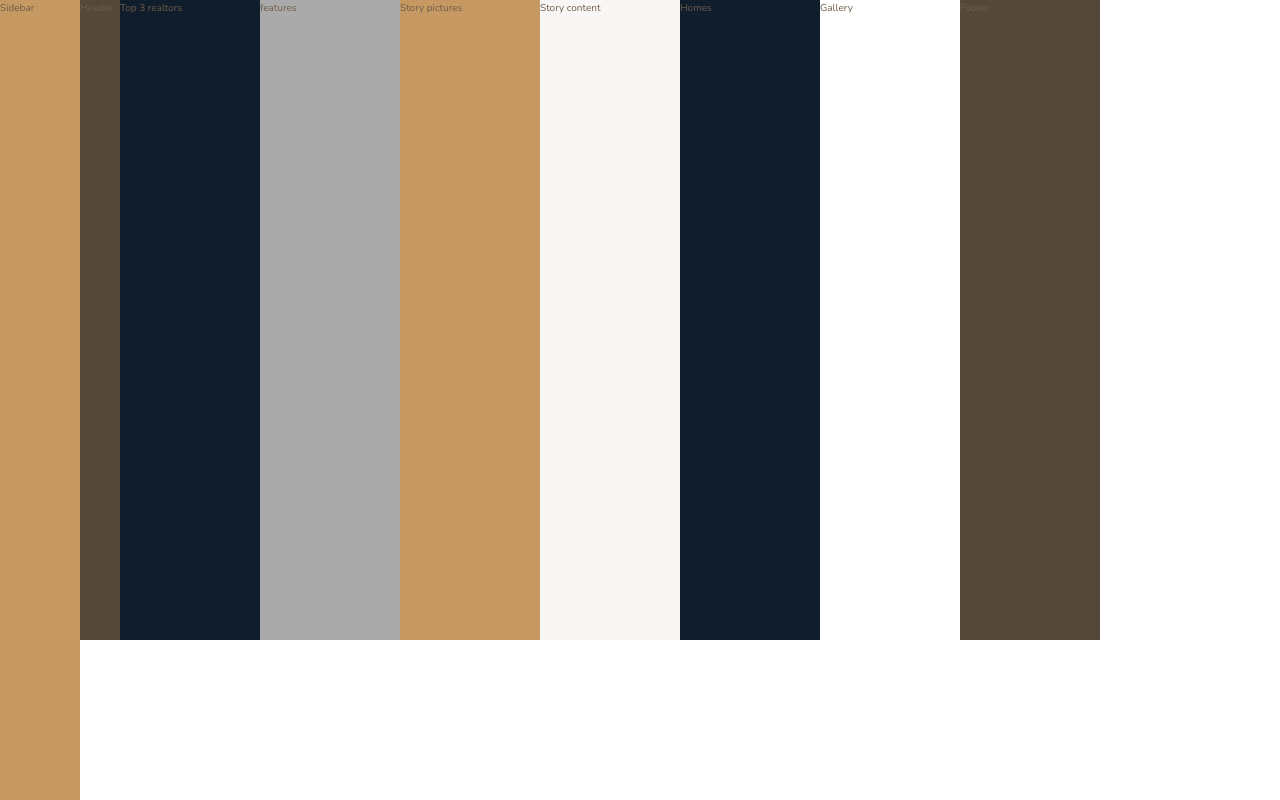
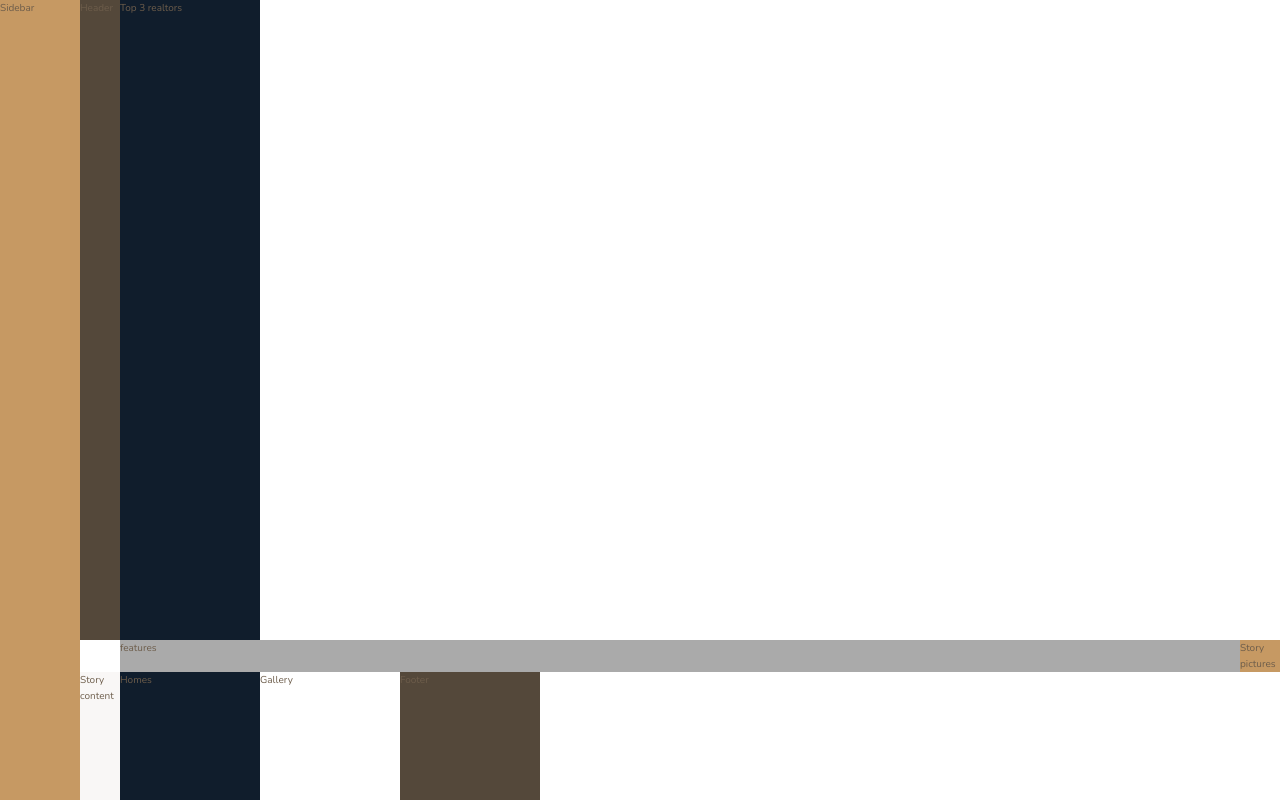
Before and after one commit to echeadle/nexter, a website: page index.html in a window 1280 px wide. Shown: the top 800 px of the page. Drawn offline with nearby package versions, Linux system fonts and the light colour scheme; files that its build step writes are made by us from their sources.

Commit message:
Update features

```diff
--- a/sass/_features.scss
+++ b/sass/_features.scss
@@ -1,3 +1,4 @@
 .features {
-    background-color: $color-grey-light-2
+    background-color: $color-grey-light-2;
+    grid-column: center-start / center-end;
 }
```
